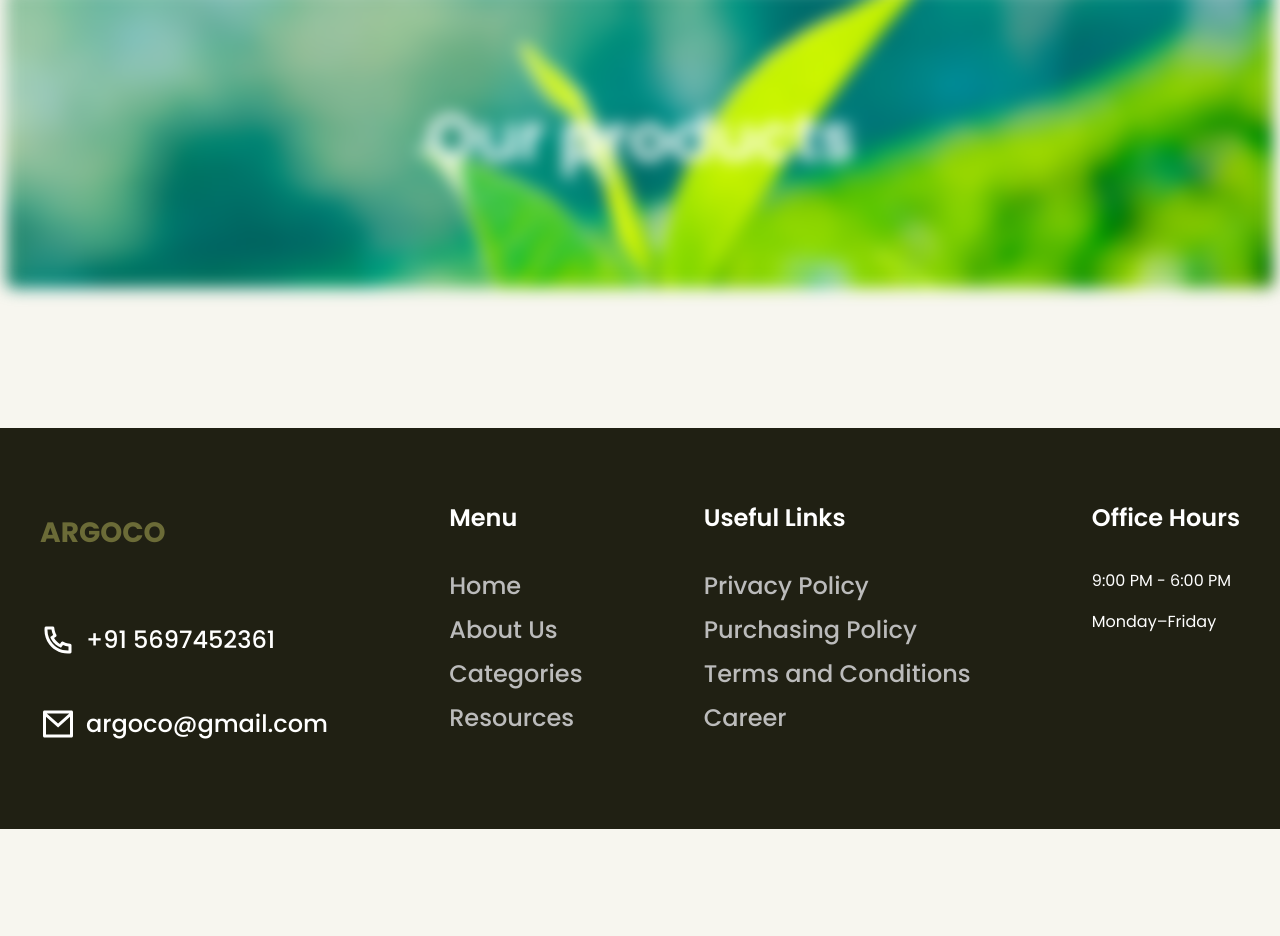
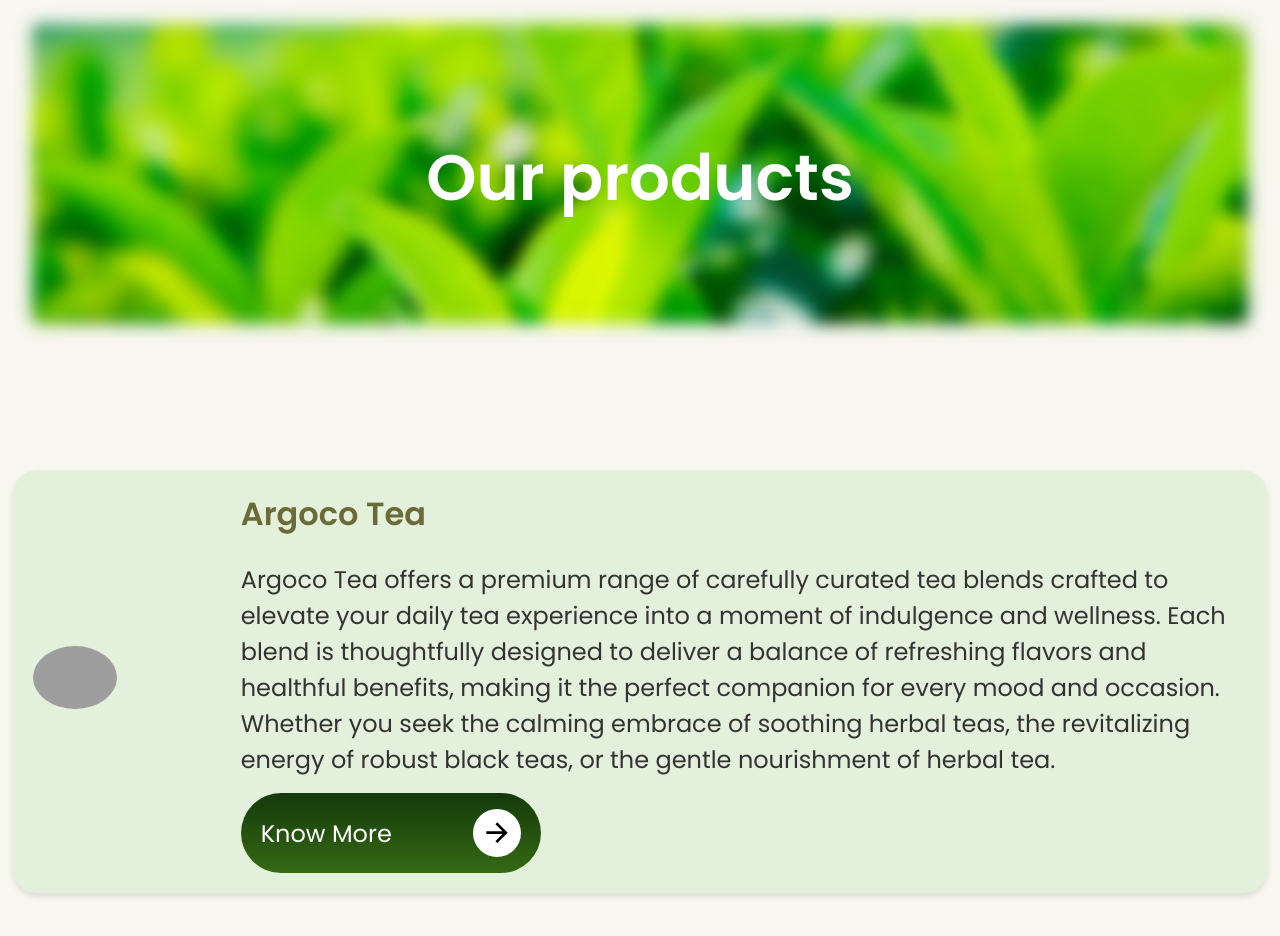
Before and after one commit to neelfrost19/tea_web, a React (Create React App) app: page /product in a window 1280 px wide. Shown: the part 120-1056 px from the top of the page. Before the commit the page ends 949 px from the top, so only its background shows below. Built offline with nearby package versions, Linux system fonts and the light colour scheme; grey boxes are pictures that could not be loaded.

Commit message:
-refactored product page

```diff
--- a/src/components/Button.js
+++ b/src/components/Button.js
@@ -2,10 +2,10 @@ import React, {useEffect, useState} from "react";
 import "../styles/Button.css"
 
 const Button = (props) => {
-    const {text} = props;
+    const {text, color} = props;
 
     return (
-        <button className="explore-btn">
+        <button className={`explore-btn ${color}`}>
             <div>
                 {`${text}`}
             </div>
--- a/src/components/Hero.js
+++ b/src/components/Hero.js
@@ -15,7 +15,7 @@ const heroCards = [
                     Discover the art of brewing with our premium tea crafted to deliver
                     flavor, aroma, and serenity in every sip.
                 </p>
-                <Button text="Explore Products"/>
+                <Button text="Explore Products" color="black"/>
             </div>
             <div className="hero-image">
                 <img src="/images/tea.svg" alt="Tea cup with leaves"/>
@@ -32,7 +32,7 @@ const heroCards = [
                     Experience the power of premium turmeric—naturally rich in curcumin,
                     perfect for boosting wellness and enhancing your recipes.
                 </p>
-                <Button text="Explore Products"/>
+                <Button text="Explore Products" color="black"/>
             </div>
             <div className="hero-image">
                 <img  src="/images/tumeric.svg" alt="Tumeric"/>
@@ -50,7 +50,7 @@ const heroCards = [
                     flavor, aroma, and nutrition. Our rice is the perfect foundation
                     for your culinary creations.
                 </p>
-                <Button text="Explore Products"/>
+                <Button text="Explore Products" color="black"/>
             </div>
             <div className="hero-image">
                 <img src="/images/rice.svg" alt="rice"/>
--- a/src/components/Title.js
+++ b/src/components/Title.js
@@ -1,11 +1,50 @@
 import React from 'react';
 import '../styles/Title.css';
+import Button from "./Button";
 
 const Title = ({title}) => {
+
+    const products = [
+        {
+            title: "Argoco Tea",
+            description:
+                "Argoco Tea offers a premium range of carefully curated tea blends crafted to elevate your daily tea experience into a moment of indulgence and wellness. Each blend is thoughtfully designed to deliver a balance of refreshing flavors and healthful benefits, making it the perfect companion for every mood and occasion. Whether you seek the calming embrace of soothing herbal teas, the revitalizing energy of robust black teas, or the gentle nourishment of herbal tea.",
+            image: "path_to_tea_image",
+            bgColor: "#E3F1DC",
+        },
+        {
+            title: "Argoco Turmeric",
+            description:
+                "Argoco Turmeric is a natural, high-quality turmeric powder crafted to meet the highest standards of purity and potency. Rich in curcumin, the active compound responsible for turmeric's vibrant color and renowned health benefits, it is a versatile product that seamlessly integrates into culinary creations, wellness routines, and traditional remedies. Sourced from organically cultivated farms.",
+            image: "path_to_turmeric_image",
+            bgColor: "#FFF6E4",
+        },
+        {
+            title: "Argoco Rice",
+            description:
+                "Argoco Rice is a carefully curated collection of premium grains, offering the finest varieties like fragrant basmati and aromatic jasmine. Known for their unmatched aroma, delicate flavor, and superior nutritional value, our rice is a testament to quality and tradition. Whether you're preparing a simple everyday meal or a lavish dish for a special occasion, Argoco Rice ensures exceptional taste and versatility in your cooking.",
+            image: "path_to_rice_image",
+            bgColor: "#E8F4E8",
+        },
+    ];
+
     return (
         <section className="title">
-            <div className="title-container">
-                <h1>{title}</h1>
+            <div className="title-container"></div>
+            <div className="title-text"><h1>{title}</h1></div>
+            <div className="product-container">
+                {products.map((product, index) => (
+                    <div className="product-card" style={{backgroundColor: product.bgColor}} key={index}>
+                        <div className="product-image">
+                            <img src={product.image} alt={product.title}/>
+                        </div>
+                        <div className="product-content">
+                            <h3 className="product-title">{product.title}</h3>
+                            <p className="product-description">{product.description}</p>
+                            <Button text= "Know More" color="green"/>
+                        </div>
+                    </div>
+                ))}
             </div>
         </section>
     );
--- a/src/styles/Button.css
+++ b/src/styles/Button.css
@@ -9,11 +9,18 @@
     font-size:24px;
     font-family: 'Poppins', sans-serif;
     padding: 10px 20px;
-    background-color: #333;
     color: #fff;
     border: none;
     border-radius: 48px;
     cursor: pointer;
+}
+
+.black {
+    background-color: #333;
+}
+
+.green {
+    background: linear-gradient(to bottom, #15390A, #356A14);
 }
 
 .explore-btn img {
--- a/src/styles/Title.css
+++ b/src/styles/Title.css
@@ -1,6 +1,8 @@
 .title{
+    margin-top: 36px;
     width: 100%;
     display: flex;
+    flex-direction: column;
     align-items: center;
     justify-content: center;
     font-family: 'Poppins', sans-serif;
@@ -9,17 +11,24 @@
 .title-container{
     border-radius: 8px;
     height: 300px;
-    width: 99%;
+    width: 95%;
     display: flex;
     align-items: center;
     justify-content: center;
     background-image: url('../../public/images/title_background.png');
     background-repeat: no-repeat;
-    background-position: 0 -75px;
+    background-position: 0 -400px;
     background-size: 100%;
     filter: blur(8px);
     -webkit-filter: blur(8px);
     z-index: -1;
+}
+
+.title-text{
+    position: absolute;
+    left: 50%;
+    top: 250px;
+    transform: translate(-50%, 0);
 
     h1{
         font-size: 64px;
@@ -30,3 +39,52 @@
         z-index: 1;
     }
 }
+
+.product-container {
+    display: flex;
+    flex-direction: column;
+    margin-top: 126px;
+    gap: 126px;
+    padding: 20px;
+    align-items: center;
+    justify-content: center;
+}
+
+.product-card {
+    width: 1254px;
+    display: flex;
+    align-items: center;
+    border-radius: 24px;
+    overflow: hidden;
+    box-shadow: 0 4px 6px rgba(0, 0, 0, 0.1);
+}
+
+.product-image {
+    flex: 1;
+    padding: 20px;
+}
+
+.product-image img {
+    max-width: 50%;
+    border-radius: 50%;
+}
+
+.product-content {
+    flex: 6;
+    padding: 20px;
+}
+
+.product-title {
+    color: #6B6B37;
+    font-size: 32px;
+    line-height: 48px;
+    margin-bottom: 10px;
+    font-weight: 600;
+}
+
+.product-description {
+    font-size: 24px;
+    line-height: 36px;
+    margin-bottom: 15px;
+    font-weight: 400;
+}
```
